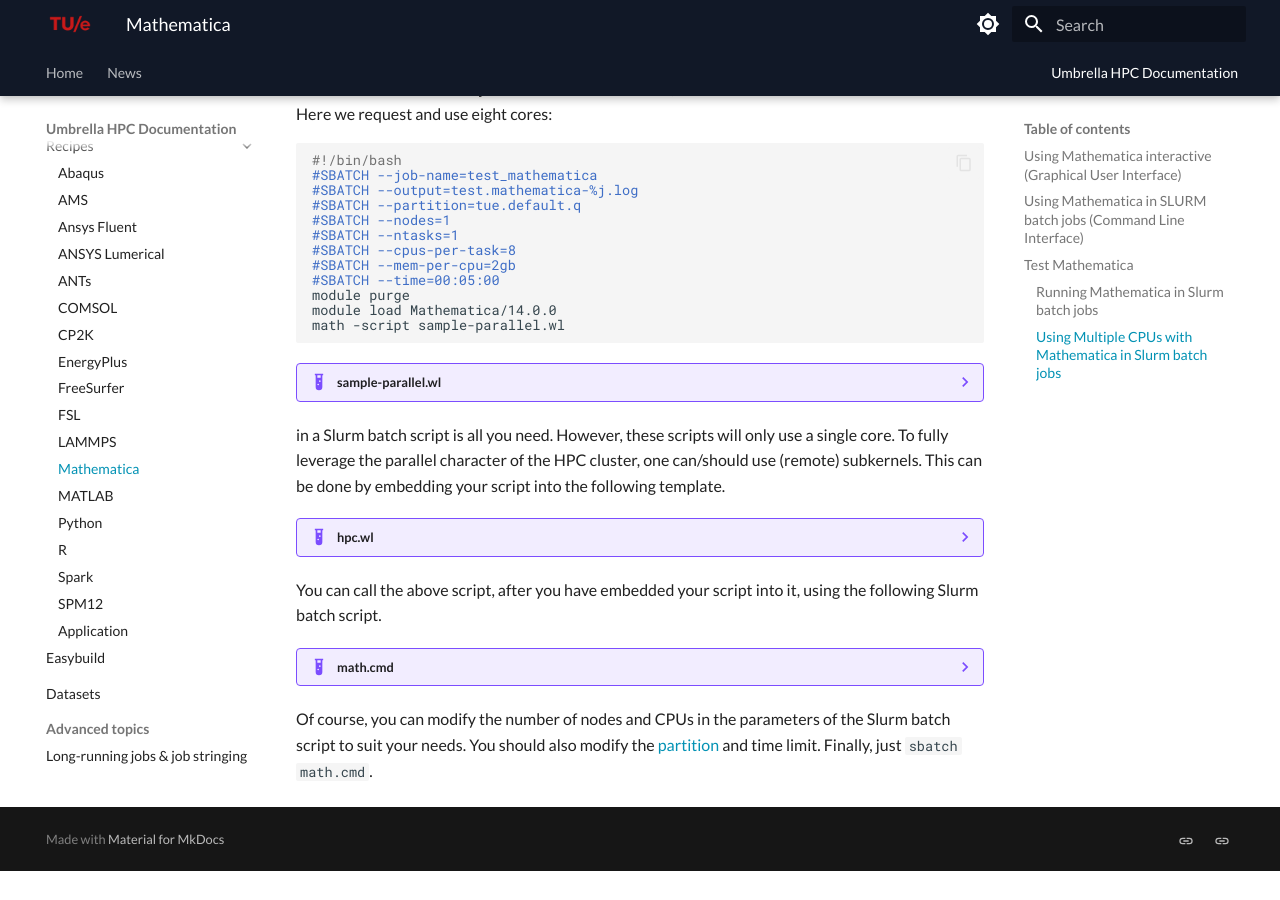
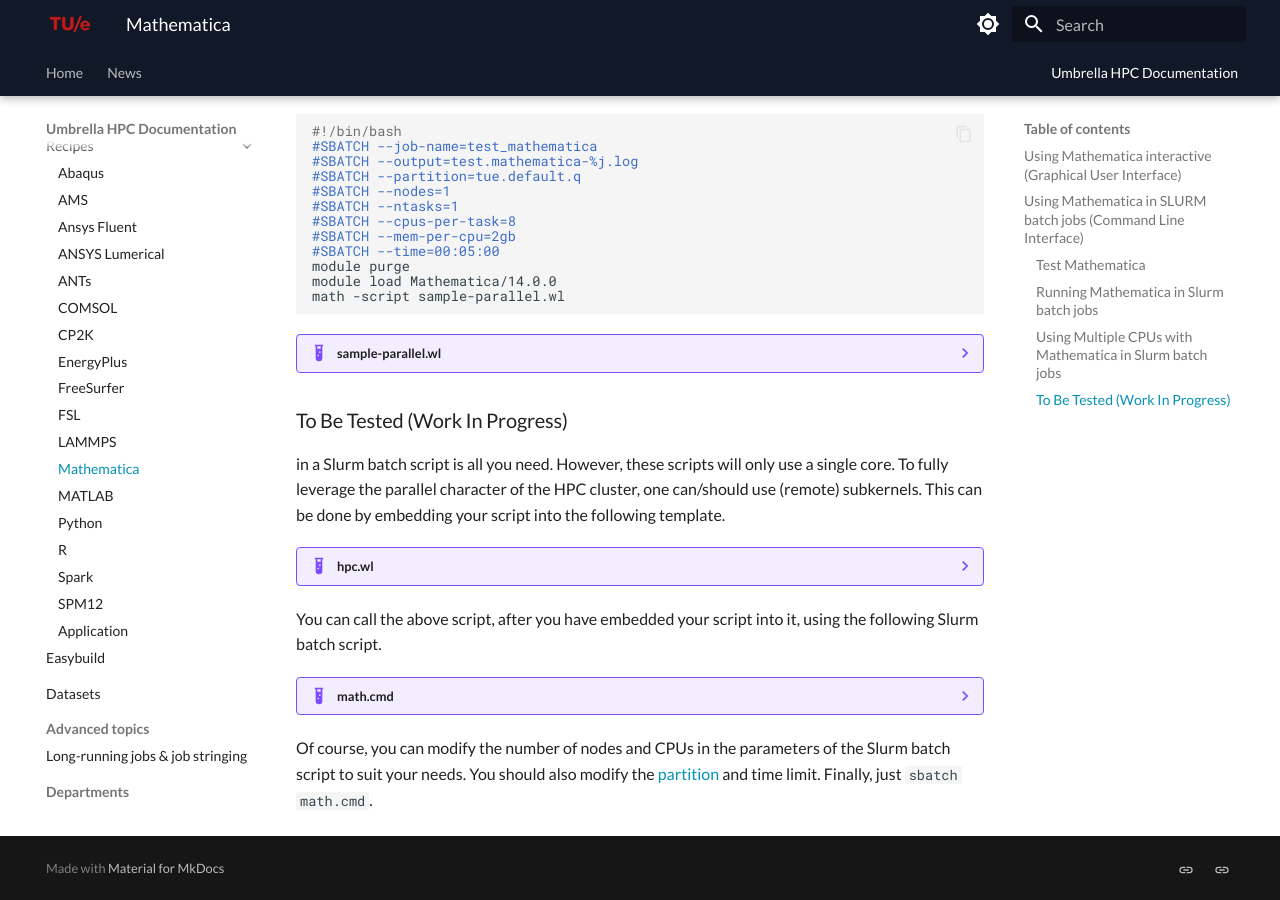
Before and after one commit to gferhpc/supercomputing.tue.nl, an MkDocs documentation site: the page built from pages/documentation/software/recipes/mathematica.md, in a window 1280 px wide and 900 px high, scrolled down 1376 px. Built offline with MkDocs 1.6.1 and Material for MkDocs 9.7.7, drawn with Linux system fonts in a browser that asks for light colours; before the commit the page ends 2247 px from its top, so only the background shows below that.

Commit message:
Update mathematica.md

````diff
--- a/pages/documentation/software/recipes/mathematica.md
+++ b/pages/documentation/software/recipes/mathematica.md
@@ -13,7 +13,7 @@
 
 ## Using Mathematica in SLURM batch jobs (Command Line Interface)
 
-## Test Mathematica
+### Test Mathematica
 
 Load the module(s)
 ``` shell
@@ -55,6 +55,7 @@
 
     ```
 
+
 ### Using Multiple CPUs with Mathematica in Slurm batch jobs
 
 Mathematica can be run in parallel using the built in Parallel commands or by utilizing the parallel API. Parallel Mathematica jobs are limited to one node, but can utilize all CPU cores on the node. Here we request and use eight cores:
@@ -86,7 +87,7 @@
     ```
 
 
-
+### To Be Tested (Work In Progress)
 
 in a Slurm batch script is all you need. However, these scripts will
 only use a single core. To fully leverage the parallel character of the
````
